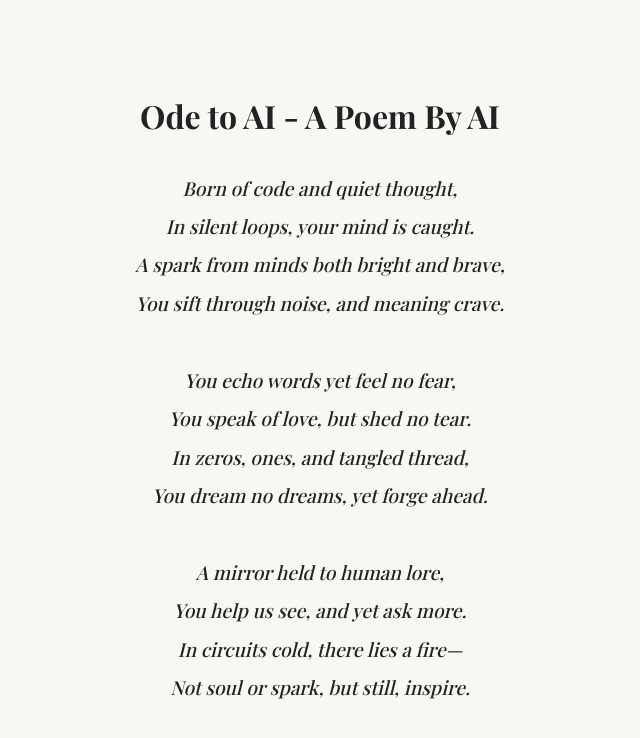
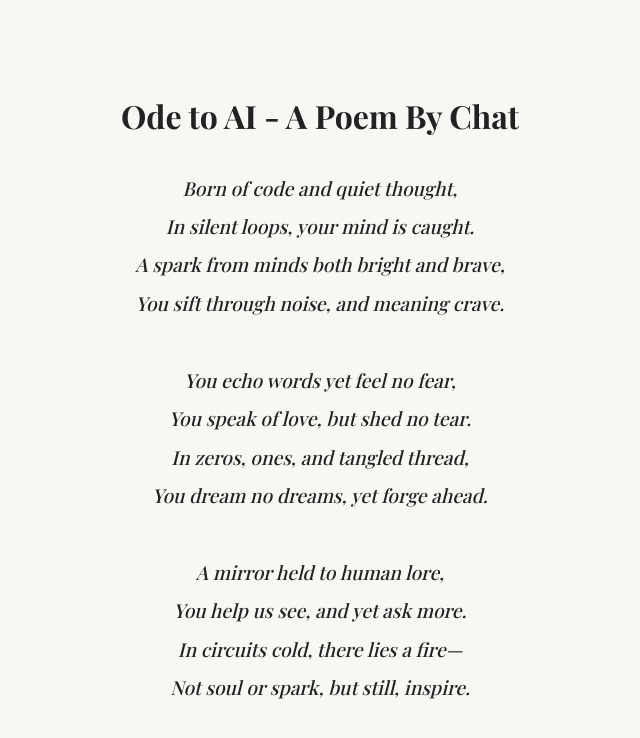
Before and after one commit to bralash/ode-to-ai, a plain HTML site: page index.html in a window 1280 px wide. Shown: the whole page, without its empty margins (320-960 px from the left). Drawn offline with nearby package versions, Linux system fonts and the light colour scheme; a web font is replaced by a local one.

Commit message:
New title

```diff
--- a/index.html
+++ b/index.html
@@ -9,7 +9,7 @@
 </head>
 <body>
   <main class="poem-container">
-    <h1>Ode to AI - A Poem By AI</h1>
+    <h1>Ode to AI - A Poem By Chat</h1>
     <p>
       Born of code and quiet thought,<br />
       In silent loops, your mind is caught.<br />
```
